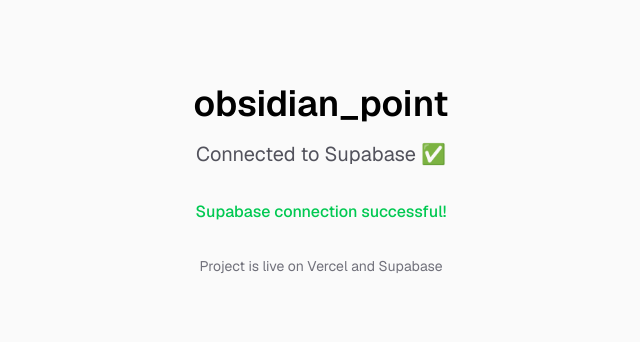
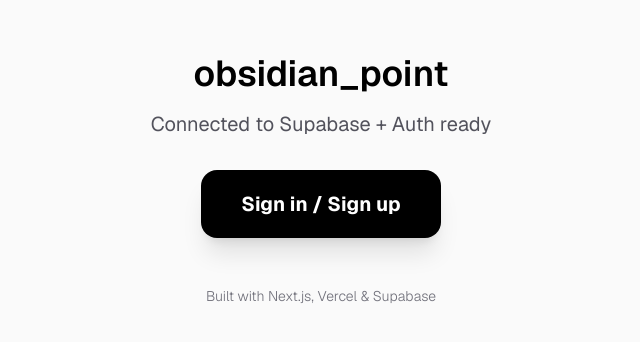
Before and after one commit to NESDUB/obsidian_point, a Next.js app: page / in a window 1280 px wide. Shown: the part 220-562 px from the top of the page, without its empty margins (319-959 px from the left). Built offline with nearby package versions, Linux system fonts and the light colour scheme; no server answers; the database is empty.

Commit message:
feat: add Supabase auth middleware and login UI

```diff
--- /dev/null
+++ b/middleware.ts
@@ -0,0 +1,48 @@
+import { createServerClient } from '@supabase/ssr'
+import { NextResponse, type NextRequest } from 'next/server'
+
+export async function middleware(request: NextRequest) {
+  let supabaseResponse = NextResponse.next({
+    request,
+  })
+
+  const supabase = createServerClient(
+    process.env.NEXT_PUBLIC_SUPABASE_URL!,
+    process.env.NEXT_PUBLIC_SUPABASE_ANON_KEY!,
+    {
+      cookies: {
+        getAll() {
+          return request.cookies.getAll()
+        },
+        setAll(cookiesToSet) {
+          cookiesToSet.forEach(({ name, value, options }) => request.cookies.set(name, value))
+          supabaseResponse = NextResponse.next({
+            request,
+          })
+          cookiesToSet.forEach(({ name, value, options }) =>
+            supabaseResponse.cookies.set(name, value, options)
+          )
+        },
+      },
+    }
+  )
+
+  // This will refresh session if expired - required for Server Components
+  // https://supabase.com/docs/guides/auth/server-side/nextjs
+  await supabase.auth.getUser()
+
+  return supabaseResponse
+}
+
+export const config = {
+  matcher: [
+    /*
+     * Match all request paths except for the ones starting with:
+     * - _next/static (static files)
+     * - _next/image (image optimization files)
+     * - favicon.ico (favicon file)
+     * Feel free to modify this pattern to include more paths.
+     */
+    '/((?!_next/static|_next/image|favicon.ico|.*\\.(?:svg|png|jpg|jpeg|gif|webp)$).*)',
+  ],
+}
--- a/src/app/page.tsx
+++ b/src/app/page.tsx
@@ -1,34 +1,40 @@
-import { createClient } from '@/lib/supabase/server'
+import { getUser } from '@/lib/supabase/auth'
+import Link from 'next/link'
 
 export default async function Home() {
-  const supabase = await createClient()
-
-  // Simple test query – just to confirm connection works
-  const { data: test, error } = await supabase
-    .from('test_connection')
-    .select('count', { count: 'exact', head: true })
-    .limit(0)
+  const user = await getUser()
 
   return (
-    <div className="flex flex-col flex-1 items-center justify-center bg-zinc-50 font-sans dark:bg-black p-8 h-screen">
+    <div className="flex flex-col flex-1 items-center justify-center bg-zinc-50 font-sans dark:bg-black p-8 h-screen text-black dark:text-white">
       <main className="max-w-3xl w-full text-center">
-        <h1 className="text-4xl font-semibold mb-4 text-black dark:text-white">obsidian_point</h1>
-        <p className="text-xl text-zinc-600 dark:text-zinc-400 mb-8">
-          Connected to Supabase ✅
-        </p>
+        <h1 className="text-4xl font-semibold mb-4">obsidian_point</h1>
 
-        {error ? (
-          <div className="p-4 bg-red-50 border border-red-200 rounded-lg">
-             <p className="text-red-500 font-medium">Connection test status:</p>
-             <p className="text-red-600 text-sm mt-1">{error.message}</p>
-             <p className="text-zinc-500 text-xs mt-2 italic">(Note: This is expected if 'test_connection' table doesn't exist yet, but it proves the client is reaching Supabase.)</p>
+        {user ? (
+          <div>
+            <p className="text-green-500 mb-8 font-medium italic">✅ Signed in as {user.email}</p>
+            <Link
+              href="/dashboard"
+              className="inline-block px-8 py-4 bg-black text-white dark:bg-white dark:text-black rounded-2xl font-semibold transition-all hover:scale-105 active:scale-95"
+            >
+              Go to Dashboard
+            </Link>
           </div>
         ) : (
-          <p className="text-green-500 font-medium">Supabase connection successful!</p>
+          <div className="space-y-8">
+            <p className="text-xl text-zinc-600 dark:text-zinc-400">
+              Connected to Supabase + Auth ready
+            </p>
+            <Link
+              href="/auth/login"
+              className="inline-block px-10 py-5 bg-black text-white dark:bg-white dark:text-black rounded-2xl font-bold text-xl transition-all hover:scale-105 active:scale-95 shadow-xl"
+            >
+              Sign in / Sign up
+            </Link>
+          </div>
         )}
 
-        <p className="mt-8 text-sm text-zinc-500">
-          Project is live on Vercel and Supabase
+        <p className="mt-12 text-sm text-zinc-500 font-light">
+          Built with Next.js, Vercel & Supabase
         </p>
       </main>
     </div>
--- /dev/null
+++ b/src/lib/supabase/auth.ts
@@ -0,0 +1,7 @@
+import { createClient } from '@/lib/supabase/server'
+
+export async function getUser() {
+  const supabase = await createClient()
+  const { data: { user } } = await supabase.auth.getUser()
+  return user
+}
```
